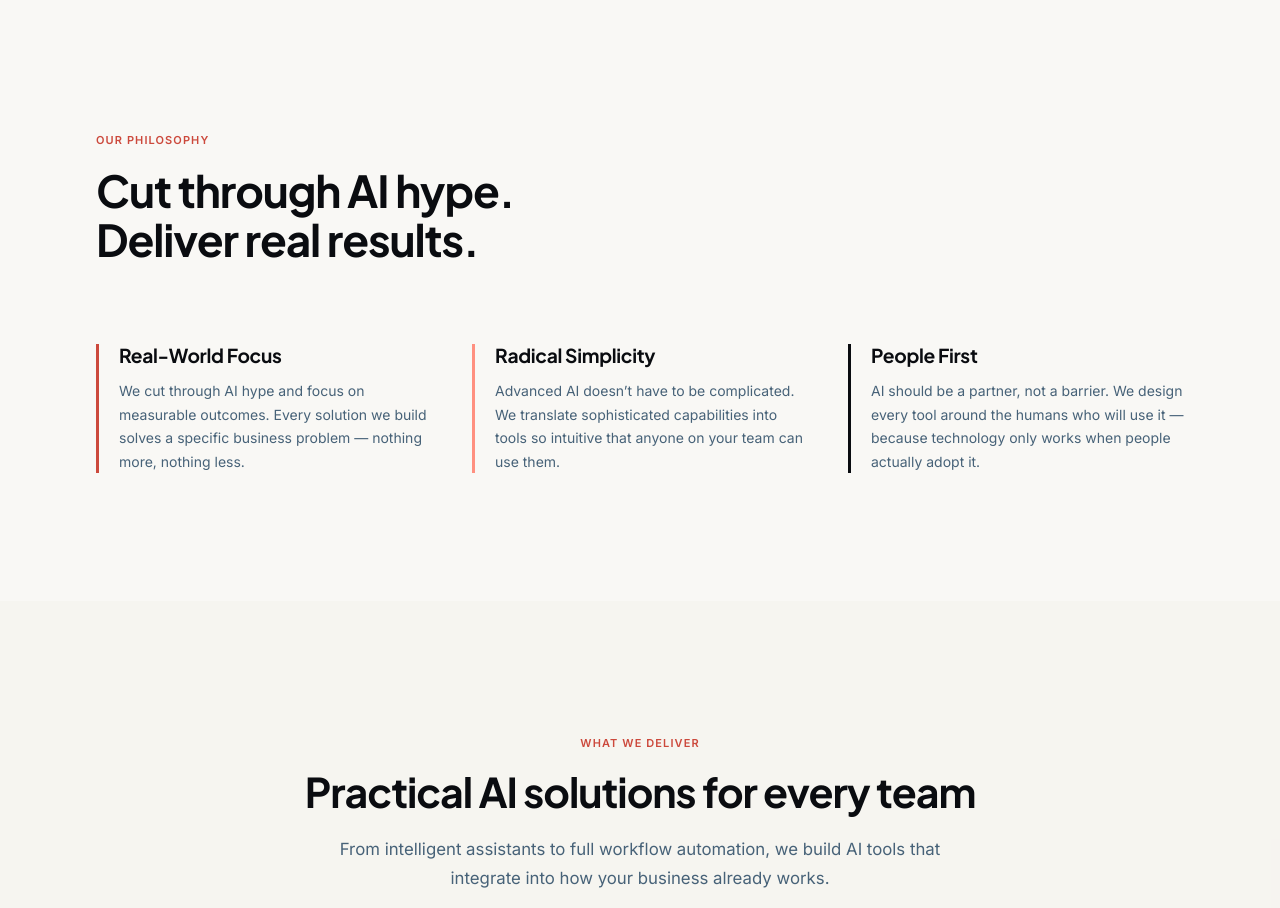
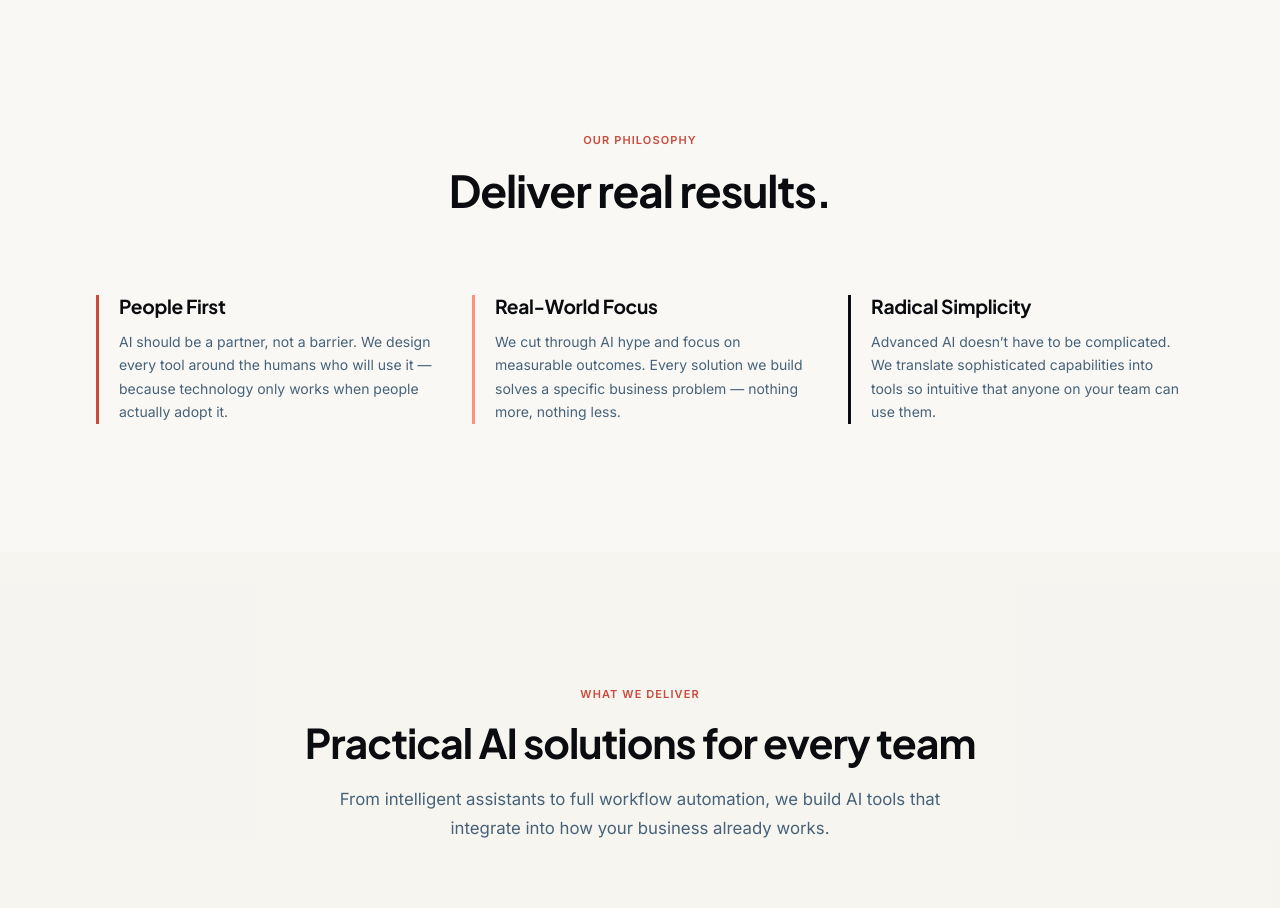
Before and after one commit to sasathepajic-ai/portfolio-orionix, a Next.js app: page / in a window 1280 px wide. Shown: the part 940-1848 px from the top of the page. Built offline with nearby package versions, Linux system fonts and the light colour scheme.

Commit message:
feat: update values in ValueSection for improved clarity and focus

```diff
--- a/src/components/sections/ValueSection.tsx
+++ b/src/components/sections/ValueSection.tsx
@@ -6,30 +6,30 @@ import { FadeIn, StaggerContainer, StaggerItem } from "@/components/ui/SectionHe
 const values = [
   {
     number: "01",
+    title: "People First",
+    description:
+      "AI should be a partner, not a barrier. We design every tool around the humans who will use it — because technology only works when people actually adopt it.",
+  },
+  {
+    number: "02",
     title: "Real-World Focus",
     description:
       "We cut through AI hype and focus on measurable outcomes. Every solution we build solves a specific business problem — nothing more, nothing less.",
   },
   {
-    number: "02",
+    number: "03",
     title: "Radical Simplicity",
     description:
       "Advanced AI doesn\u2019t have to be complicated. We translate sophisticated capabilities into tools so intuitive that anyone on your team can use them.",
-  },
-  {
-    number: "03",
-    title: "People First",
-    description:
-      "AI should be a partner, not a barrier. We design every tool around the humans who will use it — because technology only works when people actually adopt it.",
   },
 ];
 
 export function ValueSection() {
   return (
     <section className="py-24 md:py-32">
-      <Container>
+      <Container className="flex flex-col items-center">
         <FadeIn>
-          <div className="max-w-2xl mb-16 md:mb-20">
+          <div className="max-w-2xl mb-16 md:mb-20 text-center">
             <span className="inline-block text-[11px] font-bold uppercase tracking-widest text-accent mb-4">
               Our Philosophy
             </span>
@@ -37,14 +37,12 @@ export function ValueSection() {
               className="font-bold text-text-primary tracking-tight"
               style={{ fontSize: "clamp(1.9rem, 3.5vw, 2.75rem)", lineHeight: 1.12, letterSpacing: "-0.025em" }}
             >
-              Cut through AI hype.
-              <br />
               Deliver real results.
             </h2>
           </div>
         </FadeIn>
 
-        <StaggerContainer className="grid grid-cols-1 md:grid-cols-3 gap-10">
+        <StaggerContainer className="grid grid-cols-1 md:grid-cols-3 gap-10 w-full justify-items-center">
           {values.map((value, i) => {
             const accentColors = ["var(--color-accent)", "var(--color-teal)", "var(--color-navy)"];
             return (
```
